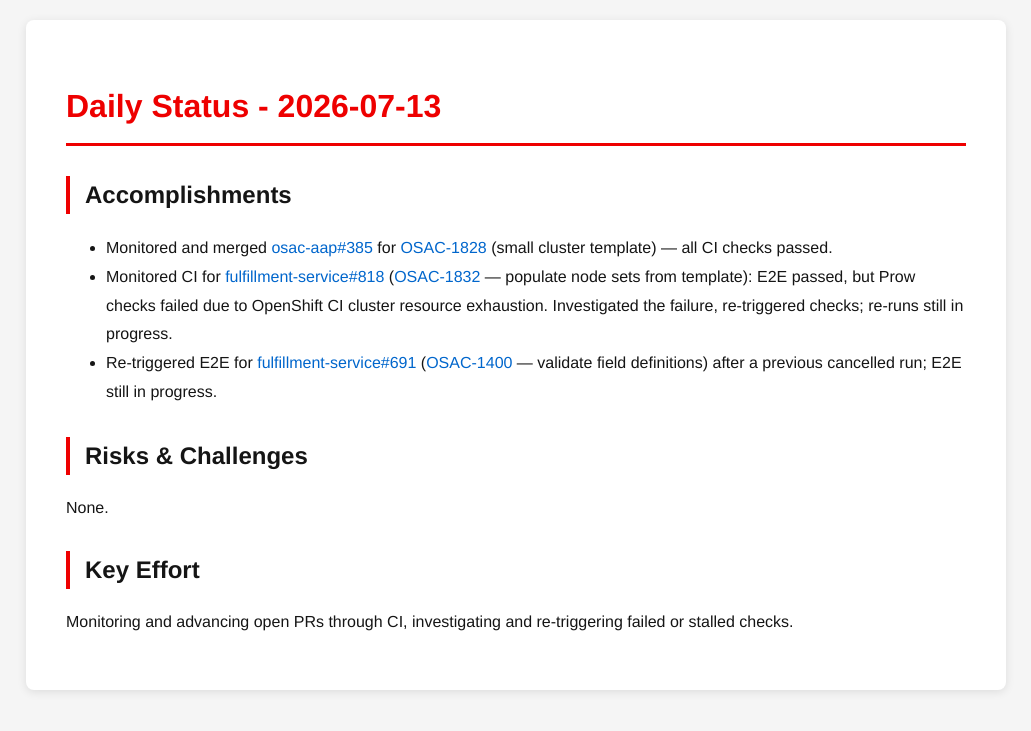
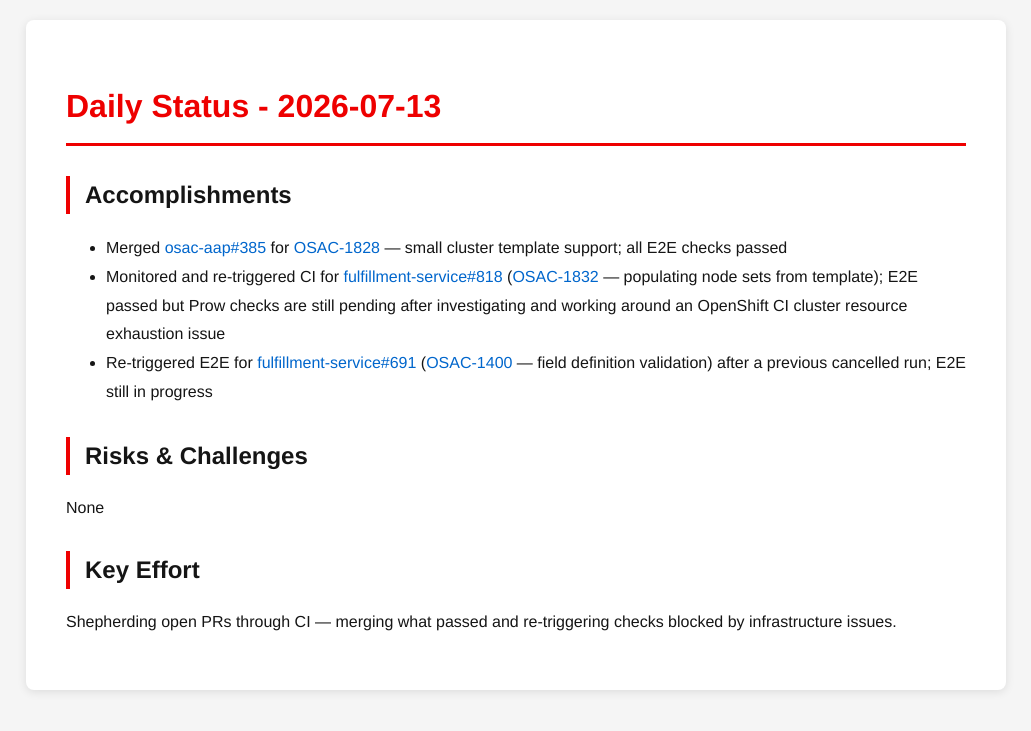
Before and after one commit to tzvatot/daily-status, a Jekyll site: the page built from 2026-07-13.md, in a window 1280 px wide. Shown: the top 731 px of the page, without its empty margins (124-1155 px from the left). Built offline with Jekyll 4.4.1, drawn with Linux system fonts in a browser that asks for light colours.

Commit message:
Daily status update - 2026-07-13

```diff
--- a/2026-07-13.md
+++ b/2026-07-13.md
@@ -7,12 +7,12 @@ date: 2026-07-13
 # Daily Status - 2026-07-13
 
 ## Accomplishments
-- Monitored and merged [osac-aap#385](https://github.com/osac-project/osac-aap/pull/385) for [OSAC-1828](https://redhat.atlassian.net/browse/OSAC-1828) (small cluster template) — all CI checks passed.
-- Monitored CI for [fulfillment-service#818](https://github.com/osac-project/fulfillment-service/pull/818) ([OSAC-1832](https://redhat.atlassian.net/browse/OSAC-1832) — populate node sets from template): E2E passed, but Prow checks failed due to OpenShift CI cluster resource exhaustion. Investigated the failure, re-triggered checks; re-runs still in progress.
-- Re-triggered E2E for [fulfillment-service#691](https://github.com/osac-project/fulfillment-service/pull/691) ([OSAC-1400](https://redhat.atlassian.net/browse/OSAC-1400) — validate field definitions) after a previous cancelled run; E2E still in progress.
+- Merged [osac-aap#385](https://github.com/osac-project/osac-aap/pull/385) for [OSAC-1828](https://redhat.atlassian.net/browse/OSAC-1828) — small cluster template support; all E2E checks passed
+- Monitored and re-triggered CI for [fulfillment-service#818](https://github.com/osac-project/fulfillment-service/pull/818) ([OSAC-1832](https://redhat.atlassian.net/browse/OSAC-1832) — populating node sets from template); E2E passed but Prow checks are still pending after investigating and working around an OpenShift CI cluster resource exhaustion issue
+- Re-triggered E2E for [fulfillment-service#691](https://github.com/osac-project/fulfillment-service/pull/691) ([OSAC-1400](https://redhat.atlassian.net/browse/OSAC-1400) — field definition validation) after a previous cancelled run; E2E still in progress
 
 ## Risks & Challenges
-None.
+None
 
 ## Key Effort
-Monitoring and advancing open PRs through CI, investigating and re-triggering failed or stalled checks.
+Shepherding open PRs through CI — merging what passed and re-triggering checks blocked by infrastructure issues.
```
